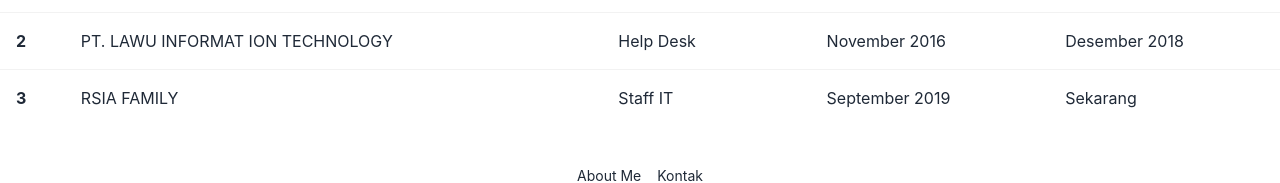
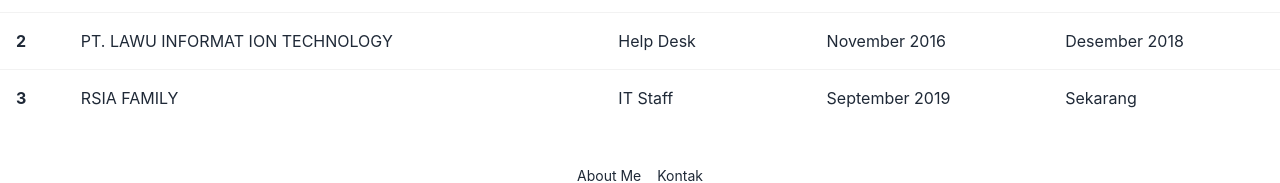
Before and after one commit to ve-verdian/new-cv, a Next.js app: page /cv in a window 1280 px wide. Shown: the part 156-339 px from the top of the page. Built offline with nearby package versions, Linux system fonts and the light colour scheme.

Commit message:
Update cv.js

```diff
--- a/pages/cv.js
+++ b/pages/cv.js
@@ -45,7 +45,7 @@
                 <tr>
                     <th>3</th>
                     <td>RSIA FAMILY</td>
-                    <td>Staff IT</td>
+                    <td>IT Staff</td>
                     <td>September 2019</td>
                     <td>Sekarang</td>
                 </tr>
```
